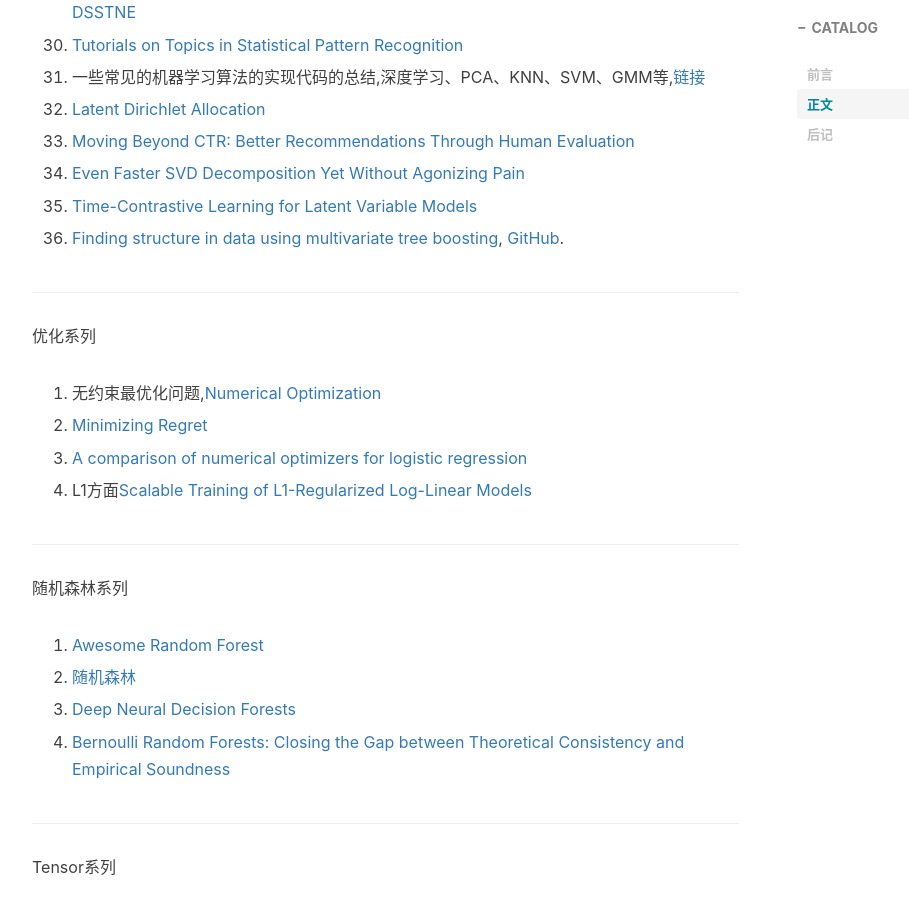
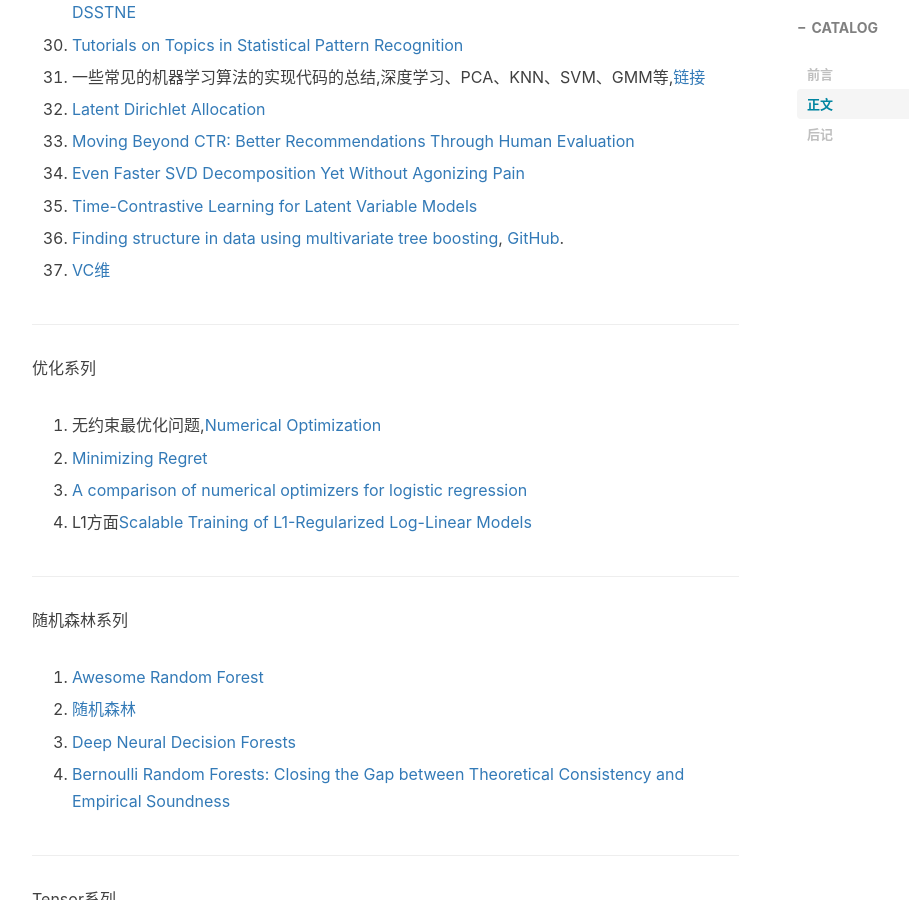
Before and after one commit to CoolIceFire/CoolIceFire.github.io, a Jekyll site: the page built from _posts/2016-06-30-Learning.markdown, in a window 1280 px wide and 900 px high, scrolled down 1979 px. Shown: the whole window, without its empty margins (233-1142 px from the left). Built offline with Jekyll 4.4.1, drawn with Linux system fonts in a browser that asks for light colours; nearby versions of some CDN libraries; comment, search, counter and statistics services are not loaded.

Commit message:
Update 2016-06-30-Learning.markdown

```diff
--- a/_posts/2016-06-30-Learning.markdown
+++ b/_posts/2016-06-30-Learning.markdown
@@ -94,6 +94,8 @@ tags:
 35. [Time-Contrastive Learning for Latent Variable Models](http://www.inference.vc/temporal-contrastive-learning-for-latent-variable-models/)
 
 36. [Finding structure in data using multivariate tree boosting](https://arxiv.org/abs/1511.02025), [GitHub](https://github.com/patr1ckm/mvtboost).
+
+37. [VC维](http://www.flickering.cn/machine_learning/2015/04/vc%E7%BB%B4%E7%9A%84%E6%9D%A5%E9%BE%99%E5%8E%BB%E8%84%89/)
 
 ---------------------------------------------------------------------------------------------------------------
 
```
